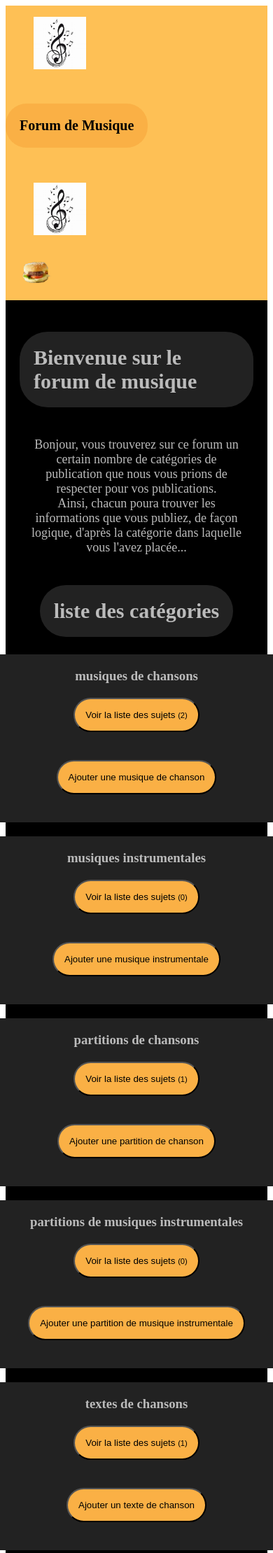
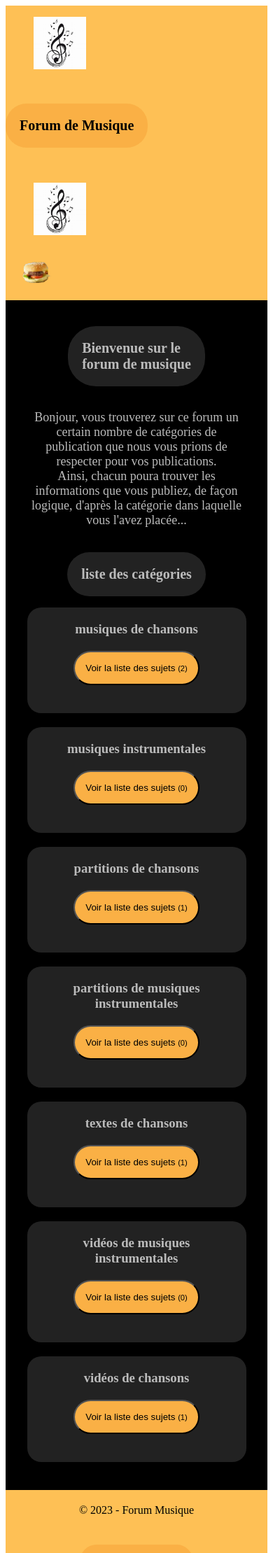
Before and after one commit to PetitDaim/forumPlateauMusique, a PHP site: page /public/ in a window 390 px wide; the page is wider, and only the part inside the window is pictured. Shown: the top 2219 px of that part at 70% size. Run offline with PHP 8.4, Linux system fonts and the light colour scheme; data comes from the database, SQL or seed files in the repository; some libraries are stand-ins or nearby versions.

Commit message:
Version du 2023-09-19 16h23

```diff
--- a/app/Session.php
+++ b/app/Session.php
@@ -103,19 +103,39 @@
         /**
         *   met un user dans la session (pour le maintenir connecté)
         */
-        public static function setUser($user){
+        public static function setUser($user)
+        {
             $_SESSION["user"] = $user;
         }
 
-        public static function getUser(){
+        /**
+        *   renvoie le user connecté
+        */
+        public static function getUser()
+        {
             return (isset($_SESSION['user'])) ? $_SESSION['user'] : false;
         }
 
-        public static function isAdmin(){
+        /**
+        *   renvoie true si le user connecté est admin
+        */
+        public static function isAdmin()
+        {
             if(self::getUser() && self::getUser()->hasRole("ROLE_ADMIN")){
                 return true;
             }
             return false;
         }
 
+        /**
+        *   renvoie true si le user connecté est artiste
+        */
+        public static function isArtist()
+        {
+            if(self::getUser() && self::getUser()->hasRole("ROLE_ARTIST")){
+                return true;
+            }
+            return false;
+        }
+
     }
--- a/controller/HomeController.php
+++ b/controller/HomeController.php
@@ -25,7 +25,7 @@
             $description = "Ce forum de musique présente diverses catégorie de publications de sujets permettant à des artistes qui souhapitent émerger, de faire connaître leurs créations musicales";
             // Renvoie la vue de la liste des catégories
             return [
-                "view" => VIEW_DIR."home/index.php",
+                "view" => VIEW_DIR."home/home.php",
                 "data" => [
                     // Passe la liste des catégories triées par nom de catégorie croissant
                     "categories" => $categoryManager->findAll(["categoryName", "ASC"])
--- a/public/css/style.css
+++ b/public/css/style.css
@@ -230,8 +230,12 @@ li{
 }
 
 figcaption{
+    display: flex;
+    flex-direction: row;
+    flex-wrap: wrap;
+    justify-content: center;
+    align-items: center;
     margin: auto;
-    text-align: center;
 }
 
 .message1{
@@ -276,6 +280,22 @@ figcaption{
     font-size: 18px;
     text-align: center;
 }
+strong{
+    display: flex;
+    flex-direction: row;
+    flex-wrap: wrap;
+    justify-content: center;
+    align-items: center;
+}
+
+.figure-tiny{
+    max-width: 80%;
+}
+
+.img-tiny{
+    max-width: 80%;
+}
+
 @media (max-width: 1000px) {
     #burger-menu{
         visibility:visible;
@@ -332,6 +352,32 @@ figcaption{
     }
 
 }
+@media ( max-width: 650px ) {
+
+    .width-500{
+        min-width: 70vw;
+        max-width: 70vw;
+        width: 70vw;
+    }
+
+    .max-width-500{
+        max-width: 70vw;
+    }
+
+    .width-600{
+        min-width: 80vw;
+        max-width: 80vw;
+    }
+    h2{
+        font-size:20px;
+    }
+
+}
+@media( max-width: 200px ) {
+    h3{
+        font-size:15px;
+    }
+}
 @media (min-width: 1001px) {
     #burger-menu{
         visibility:hidden;
--- a/view/forum/topicDetail.php
+++ b/view/forum/topicDetail.php
@@ -26,6 +26,7 @@
 ?>
             <p class="width-300 center">
                 <?= $post->getMessage() ?>
+                <!-- AVATAR de l'auteur du post -->
                 <figure>
                     <a href="./?ctrl=security&action=userDetail&id=<?= $post->getUser()->getId() ?>">
                         <img src="<?= $post->getUser()->getAvatar() ?>" alt="<?= $post->getUser()->getPseudo() ?>" class="signature"/>
@@ -46,6 +47,7 @@
                     if( $count ) {
                         if( App\Session::getUser() ) {
 ?>
+            <!-- BOUTTON de like/unlike du post -->
             <form action="./?ctrl=forum&action=likePost&id=<?= $post->getId() ?>" method="POST">
                 <button type="submit" class="padding-5">
                     <figure>
@@ -64,6 +66,7 @@
                 if( ! $count ) {
                     if( App\Session::getUser() ) {
 ?>
+            <!-- BOUTTON de like/unlike du topic -->
             <form action="./?ctrl=forum&action=likeTopic&id=<?= $topic->getId() ?>" method="POST">
                 <button type="submit" class="padding-5">
                     <figure>
@@ -76,6 +79,7 @@
                     }
                     if( ( ! $topic->getClosed() ) && App\Session::getUser() && ( ! App\Session::getUser()->getBanned() ) ) {
 ?>
+            <!-- BOUTTON pour commenter le topic -->
             <form action="./?ctrl=forum&action=postForm&id=<?= $topic->getId() ?>" method="POST">
                 <button type="submit">Commenter le sujet</button>
             </form>
@@ -83,6 +87,7 @@
                     }
                     if( ( App\Session::isAdmin() || ( App\Session::getUser() == $topic->getUser() ) ) ) {
 ?>
+            <!-- BOUTTON de lock/unlock -->
             <form action="./?ctrl=forum&action=topicLockUnLock&id=<?= $topic->getId() ?>" method="POST">
                 <button type="submit" class="<?= $topic->getClosed()?"success":"error" ?>"><?= $topic->getClosed()?"Réouvrir":"Fermer" ?> le sujet</button>
             </form>
--- a/view/forum/topicsList.php
+++ b/view/forum/topicsList.php
@@ -13,7 +13,7 @@
 <div class="card max-width-300">
     <?= $category->getPresentation() ?>
 <?php
-        if( ( App\Session::getUser() ) && ( ! App\Session::getUser()->getBanned() ) ) {
+        if( ( App\Session::getUser() ) && ( ! App\Session::getUser()->getBanned() ) && App\Session::isArtist() ) {
 ?>
     <form action="./?ctrl=forum&action=topicAddForm&id=<?= $category->getId() ?>" method="POST">
         <button type="submit">Poster <?= $category->getCategoryNameSingulier() ?></button>
--- a/view/home/index.php
+++ b/view/home/home.php
@@ -2,7 +2,7 @@
     if( isset( $result["data"]['categories'] ) ) $categories = $result["data"]['categories'];
 ?>
 
-<h2>Bienvenue sur le <strong>forum</strong> de <strong>musique</strong></h2>
+<h2>Bienvenue sur le <strong>forum de musique</strong></h2>
 <p class="presentation">
     Bonjour, vous trouverez sur ce forum un certain nombre de catégories de publication que nous vous prions de respecter pour vos publications.<br>
     Ainsi, chacun poura trouver les informations que vous publiez, de façon logique, d'après la catégorie dans laquelle vous l'avez placée...
@@ -11,13 +11,19 @@
 <div class="flex-row">
 
 <?php
-    if( isset($categories) ) {
-        foreach($categories as $category ){
+    // Vérifie si il y a bien une liste de catégories
+    if( isset($categories) )
+    {
+        // Boucle sur la liste de catégories
+        foreach($categories as $category )
+        {
 ?>
     <div class="card width-500">
+        <!-- Titre de la catégorie -->
         <h3>
             <strong><?= $category->getCategoryName() ?></strong>
         </h3>
+        <!-- BOUTON pour voir la liste des sujets d'une catégorie -->
         <form action="./?ctrl=forum&action=categoryDetail&id=<?= $category->getId() ?>" method="POST">
             <button type="submit">
                 Voir la liste des sujets
@@ -26,12 +32,21 @@
                 </small>
             </button>
         </form>
+<?php
+            // Vérifie que l'utilisateur connecté est un artiste
+            if( App\Session::isArtist() )
+            {
+?>
+        <!-- BOUTON pour ajouter un sujet -->
         <form action="./?ctrl=forum&action=topicAddForm&id=<?= $category->getId() ?>" method="POST">
             <button type="submit">Ajouter <?= $category->getCategoryNameSingulier() ?></button>
         </form>
 <?php
-            if( App\Session::isAdmin() ) {
+            }
+            if( App\Session::isAdmin() )
+            {
 ?>
+        <!-- BOUTON pour supprimer la catégorie -->
         <form action="./?ctrl=forum&action=categoryDelete&id=<?= $category->getId() ?>" method="POST">
             <button type="submit" class="error">Supprimer la catégorie</button>
         </form>
--- a/view/layout.php
+++ b/view/layout.php
@@ -43,9 +43,9 @@
                     <nav id="nav-bar">
                         <div id="nav-left">
                             <a href="./">Accueil</a>
-                            <a href="./?ctrl=forum&action=topicsList">Les dix derniers sujets</a>
+                            <a href="./?ctrl=forum&action=topicsList">Dix derniers sujets</a>
                             <form action="./" method="get" class="center">
-                                <input type="text" name="recherche" id="recherche" placeholder="Rechercher dans les topics" value="<?=isset( $recherche ) ? $recherche : "" ?>">
+                                <input type="text" name="recherche" id="recherche" placeholder="Rechercher dans les sujets" value="<?=isset( $recherche ) ? $recherche : "" ?>">
                             </form>
 <?php
     // Si l'utilisateur connecté est admin
```
